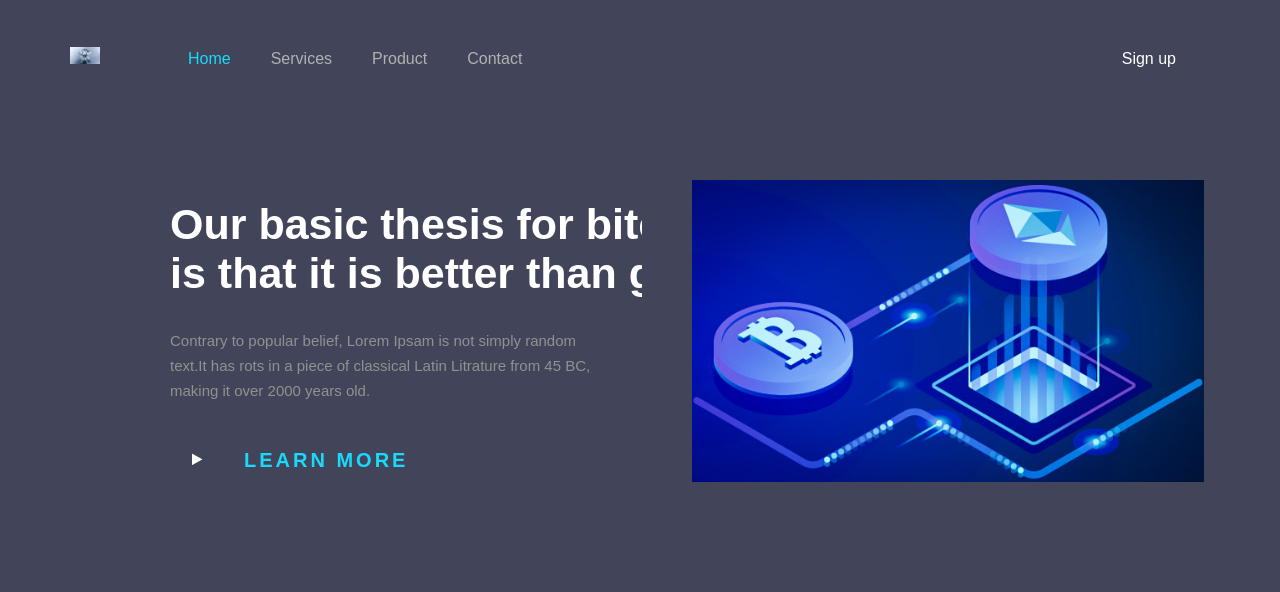
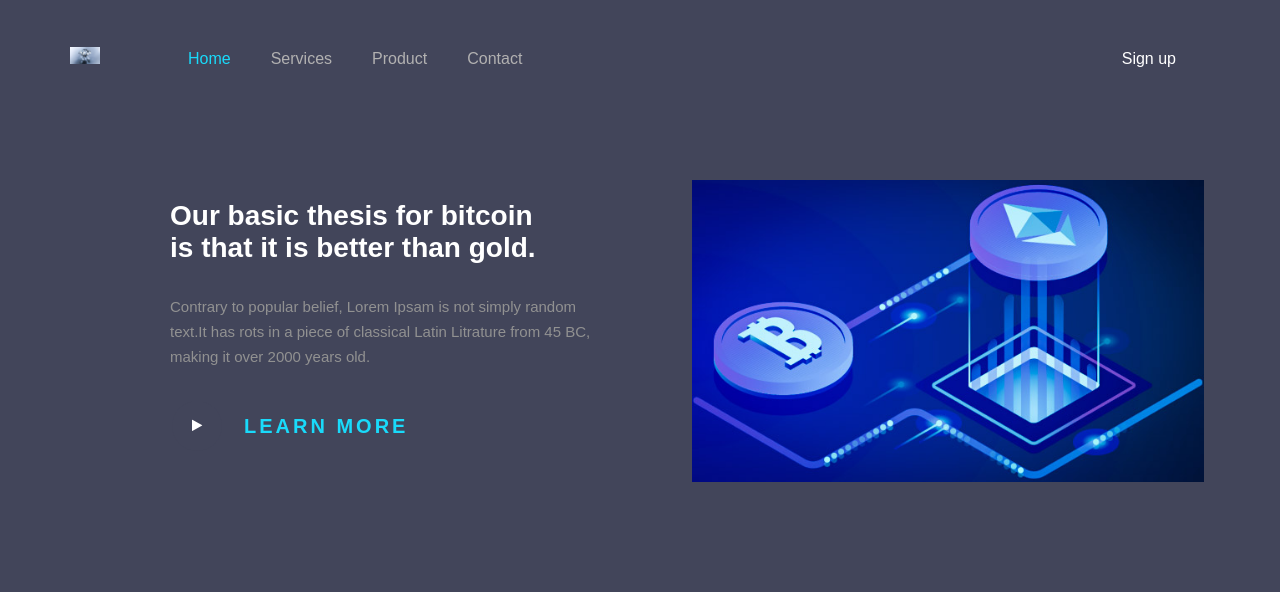
Before and after one commit to minhaz57/demo-web-site, a plain HTML site: page index.html in a window 1280 px wide. Shown: the top 592 px of the page. Drawn offline with Linux system fonts and the light colour scheme.

Commit message:
Update style.css

```diff
--- a/style.css
+++ b/style.css
@@ -68,7 +68,7 @@
   float:left;
 }
 .App-text h1{
-    font-size:43px;
+    font-size:28px;
     width:640px;
     postion:relative;
     margin-left:40px;
```
